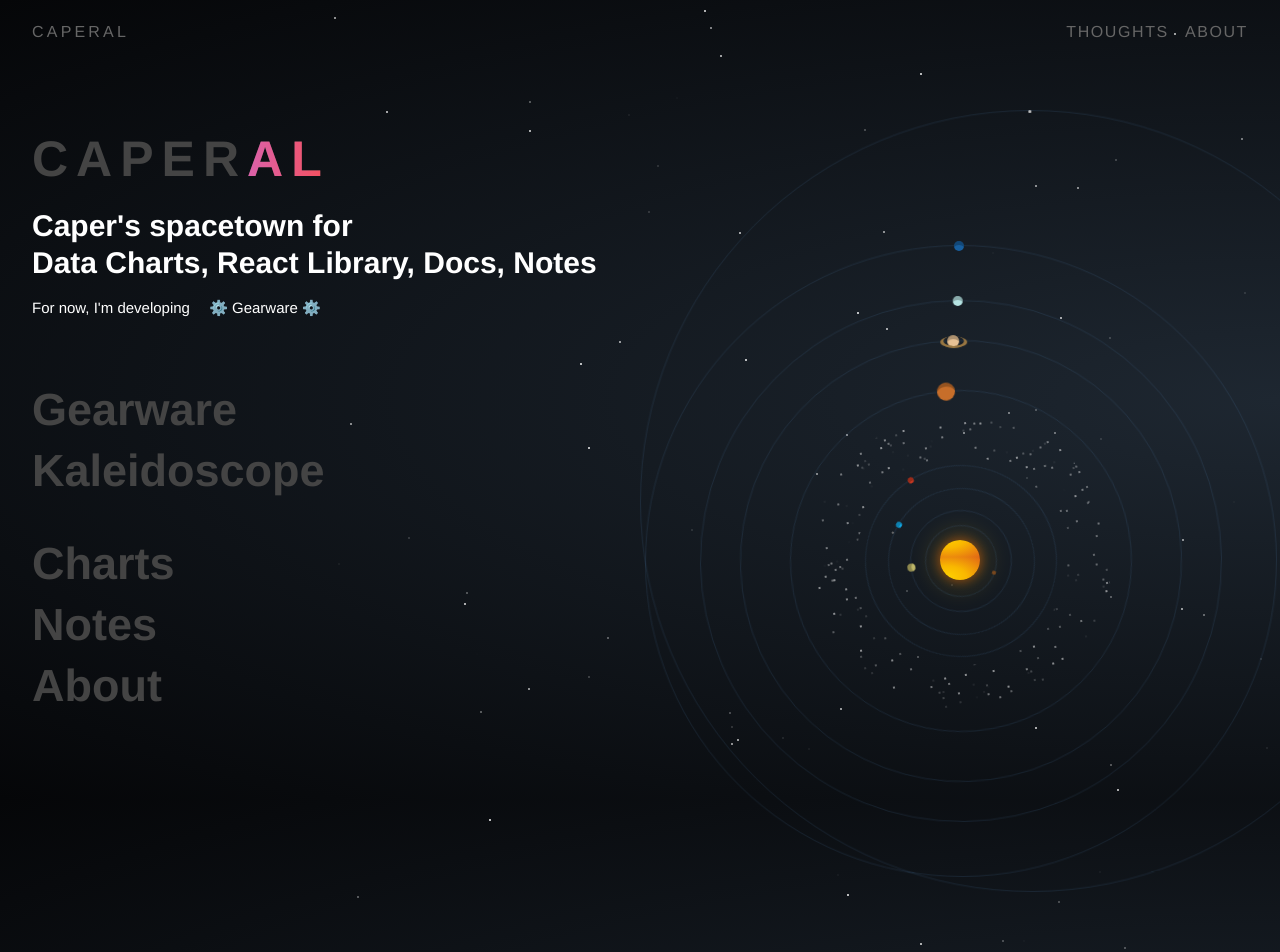
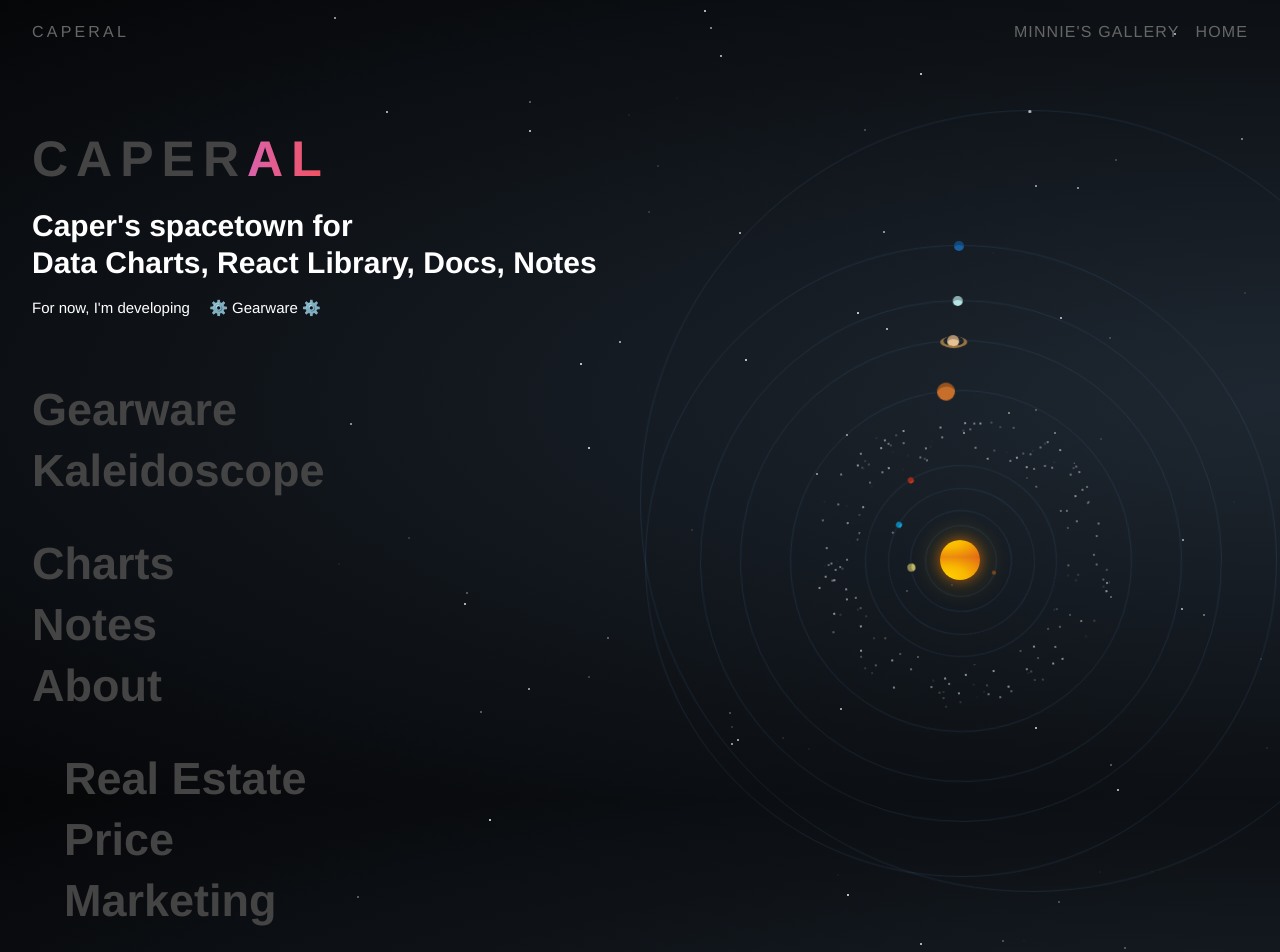
Before and after one commit to cutyourteeth/isle, a React (Create React App) app: page /#/home/graphs in a window 1280 px wide. Shown: the top 952 px of the page. Built offline with nearby package versions, Linux system fonts and the light colour scheme; no server answers.

Commit message:
update: add gallery, change z-index, add ImagePreivew

```diff
--- a/src/App.tsx
+++ b/src/App.tsx
@@ -1,19 +1,65 @@
 import React from 'react';
+import { Redirect, Route, Switch } from 'react-router';
+import { HashRouter } from 'react-router-dom';
+import styled from 'styled-components';
 import './assets/css/solar.css';
 import { Heartbeat } from './components/core/Heartbeat';
+import { Gallery } from './pages/gallery/Gallery';
+import { HamButton } from './pages/home/components/HamButton';
 import { Home } from './pages/home/Home';
 import { SiteRecord } from './pages/site-record/SiteRecord';
 import { Solar } from './pages/solar/Solar';
 
 const App: React.FC = () => {
     return (
-        <>
-            <Home />
-            <SiteRecord />
-            <Solar/>
-            <Heartbeat />
-        </>
+        <AppWrapper>
+            <HashRouter>
+                <div className="header">
+                    <div className="header-left">CAPERAL</div>
+                    <div className="header-right">
+                        <HamButton />
+                    </div>
+                </div>
+                <Switch>
+                    <Redirect from="/" exact={true} to="/home" />
+                    <Route path="/home" component={Home} />
+                    <Route path="/gallery" component={Gallery} />
+                </Switch>
+                <SiteRecord />
+                <Solar />
+                <Heartbeat />
+            </HashRouter>
+        </AppWrapper>
     );
 };
 
 export default App;
+
+const AppWrapper = styled.div`
+    .header {
+        display: flex;
+        flex-flow: row nowrap;
+        justify-content: space-between;
+        height: 4rem;
+        line-height: 4rem;
+        padding: 0 2rem;
+        text-transform: uppercase;
+        box-sizing: border-box;
+        color: rgb(102, 102, 102);
+
+        .header-left {
+            letter-spacing: 0.2rem;
+
+            &:hover {
+                color: white;
+            }
+        }
+
+        .header-right {
+            display: flex;
+            flex-flow: row;
+            position: relative;
+            justify-content: center;
+        }
+    }
+`;
--- a/src/assets/css/solar.css
+++ b/src/assets/css/solar.css
@@ -179,7 +179,6 @@ body {
     top: 50%;
     left: 50%;
     position: absolute;
-    z-index: 999;
 }
 .solar-syst div:not(.sun) {
     border: 1px solid rgba(102, 166, 229, 0.12);
--- /dev/null
+++ b/src/pages/gallery/Gallery.tsx
@@ -0,0 +1,82 @@
+import { ImagePreview } from 'gearware';
+import 'gearware/lib/components/image-preview/ImagePreview.css';
+import React, { useState } from 'react';
+import styled from 'styled-components';
+
+const postInfos = [
+    {
+        title: 'coon',
+        imageUrl: 'https://cdn.pixabay.com/photo/2017/01/15/19/04/red-panda-1982445__340.jpg',
+        text: 'the coon:\n\n Click to view (点击查看)',
+        alt: 'the coon',
+    },
+    {
+        title: 'the woods',
+        imageUrl: 'https://cdn.pixabay.com/photo/2018/08/21/23/29/fog-3622519__340.jpg',
+        text: 'the woods:\n\n Click to view (点击查看)',
+        alt: 'the woods',
+    },
+    {
+        title: 'the fall',
+        imageUrl: 'https://cdn.pixabay.com/photo/2015/12/01/20/28/road-1072823__340.jpg',
+        text: 'the fall:\n\n Click to view (点击查看)',
+        alt: 'the fall',
+    },
+];
+
+export const Gallery = () => {
+    const [visible, setVisible] = useState(false);
+    const [url, setUrl] = useState('');
+    const onClose = () => {
+        setVisible(false);
+    };
+    const handleClick = (url: string) => {
+        setUrl(url);
+        setVisible(true);
+    };
+
+    return (
+        <GalleryWrapper>
+            {postInfos.map((item, index) => (
+                <div className="gallery-list-item" key={index} data-hover={item.text} onClick={() => handleClick(item.imageUrl)}>
+                    <img alt={item.alt} src={item.imageUrl} className="gallery-list-image" />
+                </div>
+            ))}
+            <ImagePreview url={url} onClose={onClose} visible={visible} operatorBar={['free-drag', 'free-rotate', 'reset']} />
+        </GalleryWrapper>
+    );
+};
+
+export const GalleryWrapper = styled.div`
+    padding: 4rem 0 0 2rem;
+    position: relative;
+    z-index: 1;
+
+    .gallery-list-item {
+        margin: 2rem 0;
+        box-sizing: border-box;
+        position: relative;
+        overflow:hidden;
+
+        &:hover::after {
+            content: attr(data-hover);
+            color: white;
+            position: absolute;
+            box-sizing: border-box;
+            padding: 6rem 0 0 2rem;
+            cursor: pointer;
+            background-color: #17171730;
+            left: 0;
+            top: 0;
+            width: 100%;
+            height: 100%;
+            opacity: 0;
+            animation: fade-in 0.45s forwards;
+        }
+    }
+    .gallery-list-image {
+        width: 32rem;
+        cursor: pointer;
+        box-sizing: border-box;
+    }
+`;
--- a/src/pages/graphs/Graphs.tsx
+++ b/src/pages/graphs/Graphs.tsx
@@ -9,19 +9,19 @@ export const Graphs = () => {
     return (
         <div>
             <LinksWrapper>
-                <StyledLink to="/graphs/estate">Real Estate</StyledLink>
-                <StyledLink to="/graphs/price">Price</StyledLink>
+                <StyledLink to="/home/graphs/estate">Real Estate</StyledLink>
+                <StyledLink to="/home/graphs/price">Price</StyledLink>
                 {/* TODO */}
-                <StyledLink to="/graphs/marketing">Marketing</StyledLink>
+                <StyledLink to="/home/graphs/marketing">Marketing</StyledLink>
             </LinksWrapper>
             <Switch>
-                <Route path="/graphs/estate">
+                <Route path="/home/graphs/estate">
                     <EstateGraph />
                 </Route>
-                <Route path="/graphs/price">
+                <Route path="/home/graphs/price">
                     <PriceGraph />
                 </Route>
-                <Route path="/graphs/marketing">Market data not available still digging</Route>
+                <Route path="/home/graphs/marketing">Market data not available still digging</Route>
             </Switch>
         </div>
     );
--- a/src/pages/home/Home.tsx
+++ b/src/pages/home/Home.tsx
@@ -1,23 +1,13 @@
 import React from 'react';
-import { HashRouter, Route, Switch } from 'react-router-dom';
+import { Route, Switch } from 'react-router-dom';
 import { About } from '../about/About';
 import { Graphs } from '../graphs/Graphs';
-import { Thoughts } from '../thoughts/Thoughts';
-import { HamButton } from './components/HamButton';
 import { Links } from './components/Links';
 import { HomeWrapper } from './style';
 
 export const Home = () => {
     return (
         <HomeWrapper>
-            <HashRouter>
-                <div className="header">
-                    <div className="header-left">CAPERAL</div>
-                    <div className="header-right">
-                        <HamButton />
-                    </div>
-                </div>
-
             <div className="title">
                 <h1 className="spot-light" data-spotlight="Caperal">
                     Caperal
@@ -37,12 +27,10 @@ export const Home = () => {
 
             <div className="main-view">
                 <Switch>
-                        <Route path="/graphs" component={Graphs} />
-                        <Route path="/thoughts" component={Thoughts} />
-                        <Route path="/about" component={About} />
+                    <Route path="/home/graphs" component={Graphs} />
+                    <Route path="/home/about" component={About} />
                 </Switch>
             </div>
-            </HashRouter>
         </HomeWrapper>
     );
 };
--- a/src/pages/home/components/HamButton.tsx
+++ b/src/pages/home/components/HamButton.tsx
@@ -9,11 +9,11 @@ export const HamButton = () => {
     <HamWrapper>
       <i className="header-ham-button" onClick={showMenu} aria-label="menu"></i>
       <div className="header-links">
-        <Link to="/thoughts" className="header-link">
-          THOUGHTS
+        <Link to="/gallery" className="header-link">
+          MINNIE's GALLERY
         </Link>
-        <Link to="/about" className="header-link">
-          ABOUT
+        <Link to="/home" className="header-link">
+          HOME
         </Link>
       </div>
     </HamWrapper>
@@ -23,7 +23,7 @@ export const HamButton = () => {
 const HamWrapper = styled.div`
 .header-links > * {
         margin-left: 1rem;
-        letter-spacing: 0.1rem;
+        letter-spacing: 0.07rem;
       }
 
       .header-links > *:hover {
--- a/src/pages/home/components/Links.tsx
+++ b/src/pages/home/components/Links.tsx
@@ -14,9 +14,9 @@ const productionLinks: LinkInfo[] = [
     { staticUrl: '', name: 'Kaleidoscope', description: '一键生成Creo关系程序' },
 ];
 const personalLinks: LinkInfo[] = [
-    { urlParam: 'graphs', name: 'Charts', description: 'From my data collector' },
+    { urlParam: 'home/graphs', name: 'Charts', description: 'From my data collector' },
     { staticUrl: 'https://caperso.github.io/handnote/', name: 'Notes', description: 'My FE handnote' },
-    { urlParam: 'about', name: 'About', description: 'Contact and more' },
+    { urlParam: 'home/graphs', name: 'About', description: 'Contact and more' },
 ];
 
 export const Links = () => {
--- a/src/pages/home/style.ts
+++ b/src/pages/home/style.ts
@@ -4,6 +4,7 @@ export const HomeWrapper = styled.div`
     position: relative;
     color: white;
     min-height: 120vh;
+    z-index:1;
 
     .title {
         padding: 4rem 2rem 4rem;
@@ -51,30 +52,4 @@ export const HomeWrapper = styled.div`
         padding: 0 2rem;
         min-height: calc(100vh - 400px);
     }
-    .header {
-        display: flex;
-        flex-flow: row nowrap;
-        justify-content: space-between;
-        height: 4rem;
-        line-height: 4rem;
-        padding: 0 2rem;
-        text-transform: uppercase;
-        box-sizing: border-box;
-        color: rgb(102, 102, 102);
-
-        .header-left {
-            letter-spacing: 0.2rem;
-
-            &:hover {
-                color: white;
-            }
-        }
-
-        .header-right {
-            display: flex;
-            flex-flow: row;
-            position: relative;
-            justify-content: center;
-        }
-    }
 `;
--- a/src/pages/thoughts/Thoughts.tsx
+++ /dev/null
@@ -1,66 +0,0 @@
-import React from 'react';
-import styled from 'styled-components';
-
-const postInfos = [
-    {
-        title: 'coon',
-        imageUrl: 'https://cdn.pixabay.com/photo/2017/01/15/19/04/red-panda-1982445__340.jpg',
-        text: 'the coon:\n\nOne of the coons just ran out of your mind',
-    },
-    {
-        title: 'the woods',
-        imageUrl: 'https://cdn.pixabay.com/photo/2018/08/21/23/29/fog-3622519__340.jpg',
-        text: "the woods:\n\nQuite miss about it's peaceful sound",
-    },
-    {
-        title: 'the fall',
-        imageUrl: 'https://cdn.pixabay.com/photo/2015/12/01/20/28/road-1072823__340.jpg',
-        text: 'the fall:\n\nEverything falls in the end, right?',
-    },
-];
-
-export const Thoughts = () => {
-    return (
-        <WorkWrapper>
-            {postInfos.map((item, index) => (
-                <div className="thought-list-item" key={index}>
-                    <img src={item.imageUrl} className="thought-list-image" alt="" />
-                    <div className="thought-list-text">{item.text}</div>
-                </div>
-            ))}
-        </WorkWrapper>
-    );
-};
-
-export const WorkWrapper = styled.div`
-    .thought-list-item {
-        position: relative;
-        overflow: hidden;
-    }
-
-    .thought-list-image,
-    .thought-list-text {
-        padding: 4rem 0 0 2rem;
-        box-sizing: border-box;
-        width: 32rem;
-
-        @media screen and (max-width: 768px) {
-            width: 80%;
-        }
-    }
-
-    .thought-list-text {
-        top: 0;
-        margin: 4rem 0 0 2rem;
-        opacity: 0;
-        height: 100%;
-        position: absolute;
-        white-space: pre-wrap;
-    }
-
-    .thought-list-text:hover,
-    .thought-list-image:hover ~ .thought-list-text {
-        opacity: 1;
-        background-color: #17171760;
-    }
-`;
```
Lines whose indentation alone changed are shown as unchanged.
